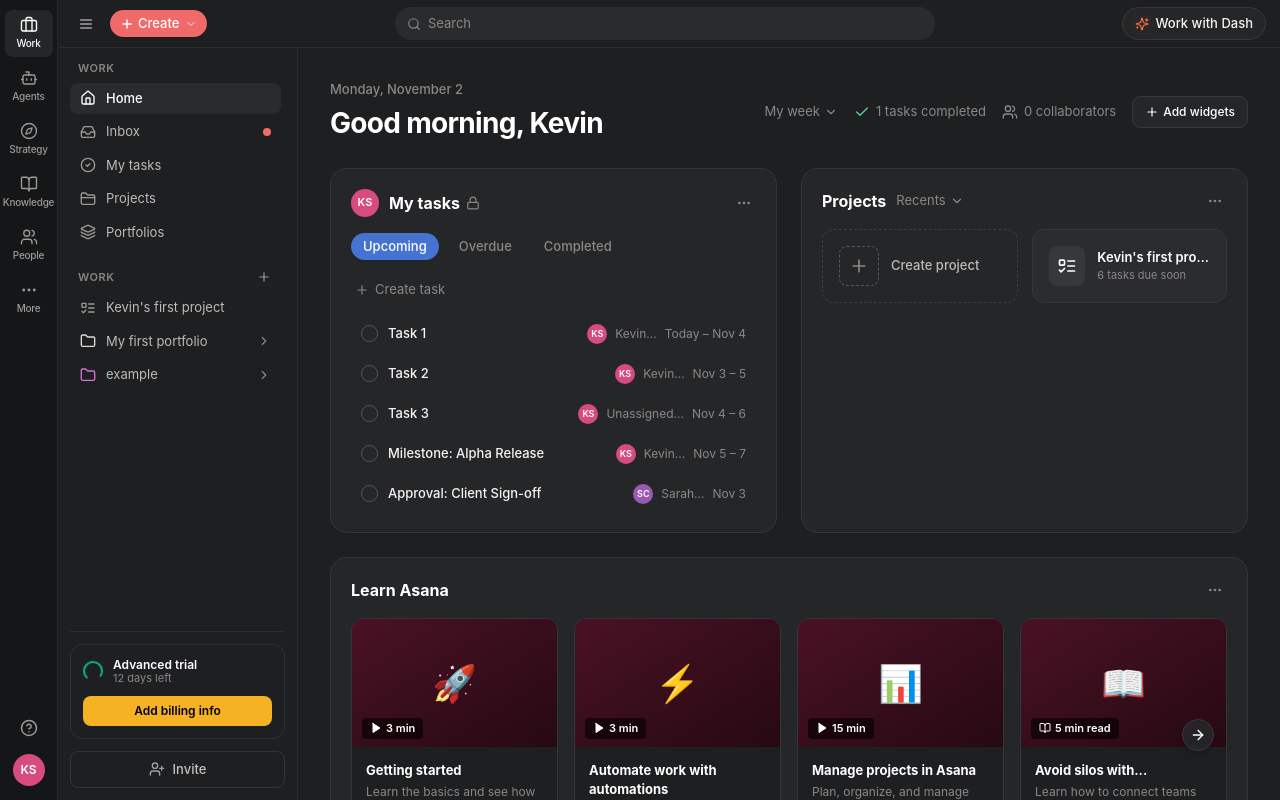
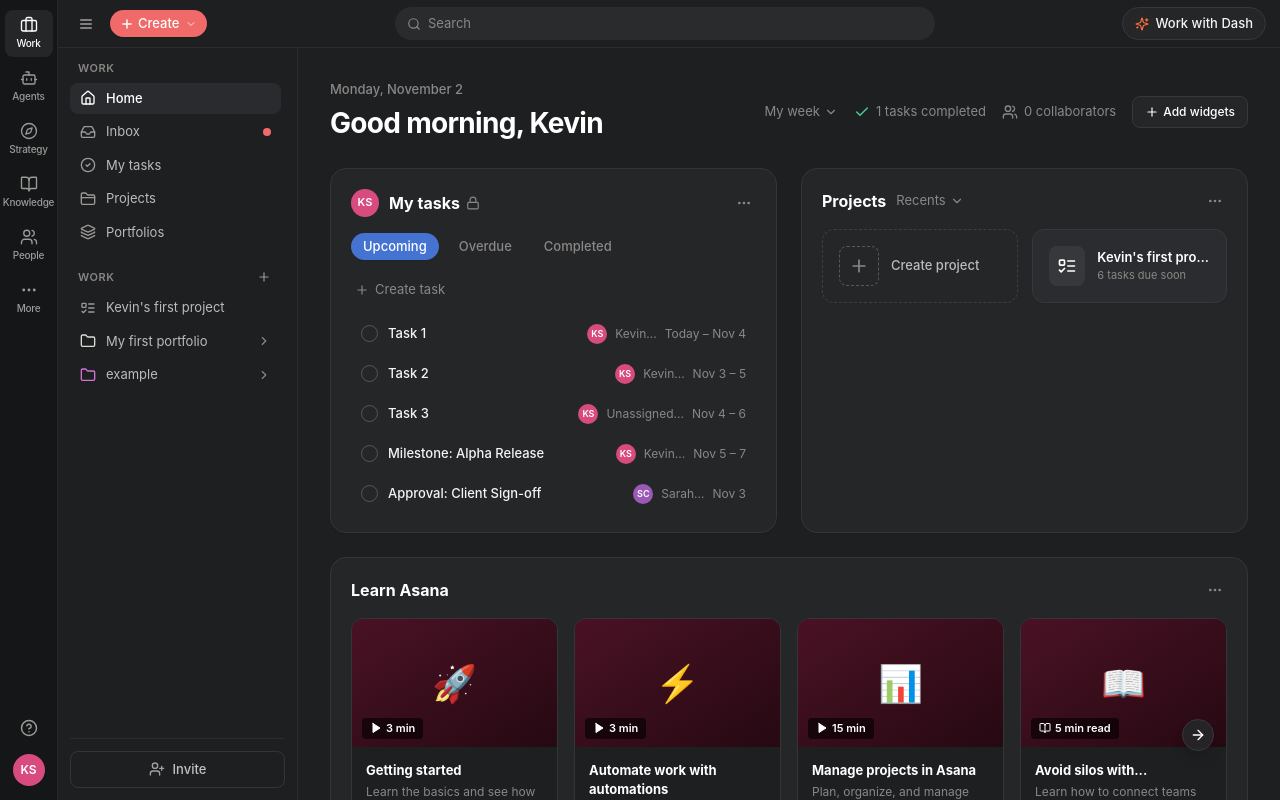
Before and after one commit to kkevinsm/KIZUNA-Project-Management-Tools, a Next.js app: page / in a window 1280 px wide. Built offline with nearby package versions, Linux system fonts and the light colour scheme.

Commit message:
fix(sidebar): permanently remove Advanced trial and Add billing info badge

```diff
--- a/src/components/layout/SideNav.tsx
+++ b/src/components/layout/SideNav.tsx
@@ -136,24 +136,8 @@ export default function SideNav() {
         </div>
       </div>
 
-      {/* Bottom Section: Trial Badge & Invite matching Asana screenshot */}
-      <div className="space-y-3 pt-3 border-t border-[#2b2c2e]">
-        <div className="p-3 bg-[#1e1f21] rounded-xl border border-[#2e3034] space-y-2.5">
-          <div className="flex items-center gap-2.5">
-            <div className="w-5 h-5 rounded-full border-2 border-emerald-500 border-t-transparent animate-spin" />
-            <div>
-              <div className="text-[12px] font-semibold text-white leading-tight">Advanced trial</div>
-              <div className="text-[11px] text-[#8a8886] leading-tight">12 days left</div>
-            </div>
-          </div>
-          <button
-            onClick={() => alert("Billing & Subscription management")}
-            className="w-full py-1.5 px-3 bg-[#f5b324] hover:bg-[#e5a51a] text-black font-semibold rounded-lg text-[12px] transition-colors cursor-pointer"
-          >
-            Add billing info
-          </button>
-        </div>
-
+      {/* Bottom Section: Invite (NOTE: Never add Advanced trial or Billing badges here) */}
+      <div className="pt-3 border-t border-[#2b2c2e]">
         <button
           onClick={openInviteModal}
           className="w-full flex items-center justify-center gap-2 py-2 px-3 text-[#c5c3c0] hover:text-white hover:bg-[#28292c] rounded-lg transition-colors text-[13px] font-medium border border-[#333538] hover:border-[#44464a] cursor-pointer"
```
